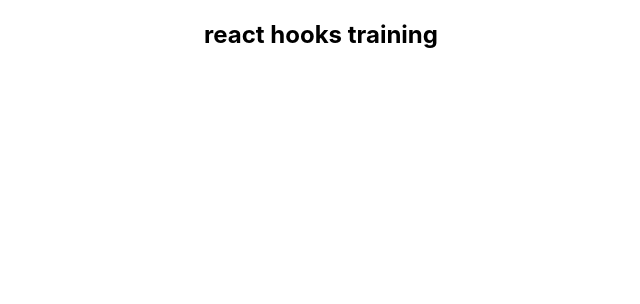
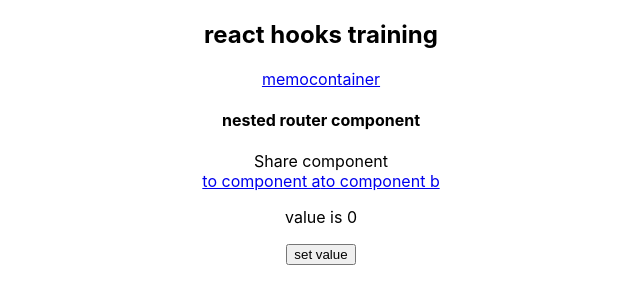
Before and after one commit to ryubb/react-sample, a React (Create React App) app: page /nested_router in a window 1280 px wide. Shown: the top 304 px of the page, without its empty margins (319-959 px from the left). Built offline with nearby package versions, Linux system fonts and the light colour scheme.

Commit message:
feat:ネストしたrouterのコードを追加

```diff
--- a/src/App.tsx
+++ b/src/App.tsx
@@ -1,5 +1,5 @@
 import React from "react";
-import { BrowserRouter as Router, Route } from "react-router-dom";
+import { BrowserRouter as Router, Switch, Route, Link } from "react-router-dom";
 import "./App.css";
 
 import Memo from "./components/Memo";
@@ -7,17 +7,27 @@ import Container from "./components/Container";
 import Context from "./components/Context";
 import Redux from "./components/Redux";
 import CustomHook from "./components/CustomHook";
+import NestedRouter from "./components/NestedRouter";
 
 function App() {
   return (
     <div className="App">
       <h2>react hooks training</h2>
       <Router>
-        <Route exact path="/memo" component={Memo} />
-        <Route exact path="/container" component={Container} />
-        <Route exact path="/context" component={Context} />
-        <Route exact path="/redux" component={Redux} />
-        <Route exact path="/custom_hooks" component={CustomHook} />
+        <Switch>
+          <div>
+            <div>
+              <Link to="/memo">memo</Link>
+              <Link to="/container">container</Link>
+            </div>
+            <Route exact path="/memo" component={Memo} />
+            <Route exact path="/container" component={Container} />
+            <Route exact path="/context" component={Context} />
+            <Route exact path="/redux" component={Redux} />
+            <Route exact path="/custom_hooks" component={CustomHook} />
+            <Route path="/nested_router" component={NestedRouter} />
+          </div>
+        </Switch>
       </Router>
     </div>
   );
--- /dev/null
+++ b/src/components/NestedRouter/index.tsx
@@ -0,0 +1,52 @@
+import React, { FC, memo, useState, ReactElement } from "react";
+import {
+  BrowserRouter as Router,
+  Switch,
+  Route,
+  Link,
+  useRouteMatch,
+} from "react-router-dom";
+
+const ComponentA = () => {
+  return <p>component a</p>;
+};
+const ComponentB = () => {
+  return <p>component b</p>;
+};
+const SharedComponent = memo(() => {
+  const { url } = useRouteMatch();
+  console.log("re-render??");
+  return (
+    <div>
+      <div>Share component</div>
+      <div>
+        <Link to={`${url}/component_a`}>to component a</Link>
+        <Link to={`${url}/component_b`}>to component b</Link>
+      </div>
+    </div>
+  );
+});
+
+interface Props {}
+const NestedRouter: FC<Props> = (props: Props) => {
+  const { path } = useRouteMatch();
+  const [value, setValue] = useState<number>(0);
+  return (
+    <>
+      <h4>nested router component</h4>
+      <SharedComponent />
+      <p>value is {value}</p>
+      <button onClick={() => setValue(value + 1)}>set value</button>
+      <Router basename="/nested_router">
+        <Route exact path={`/component_a`}>
+          <ComponentA />
+        </Route>
+        <Route exact path={`/component_b`}>
+          <ComponentB />
+        </Route>
+      </Router>
+    </>
+  );
+};
+
+export default NestedRouter;
```
